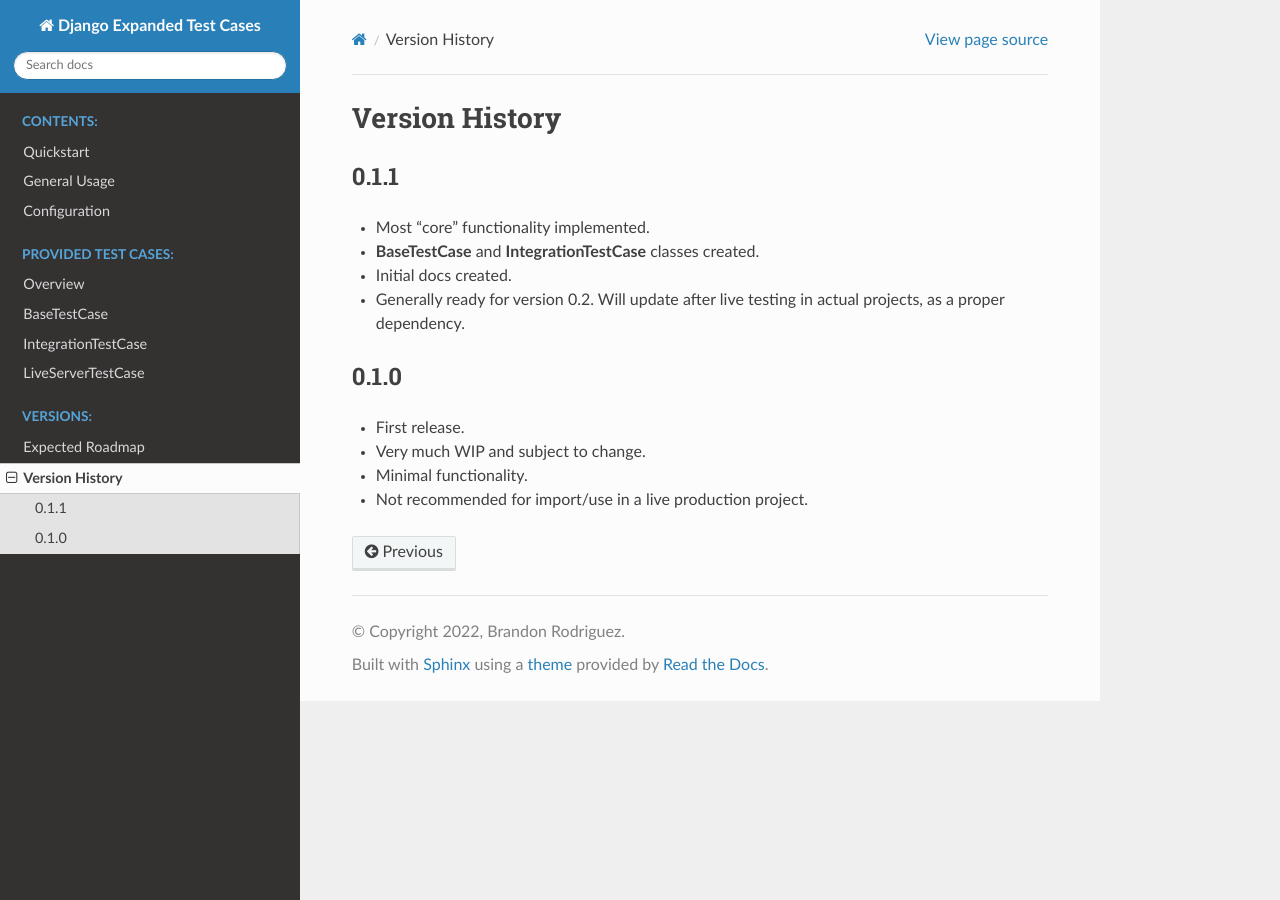
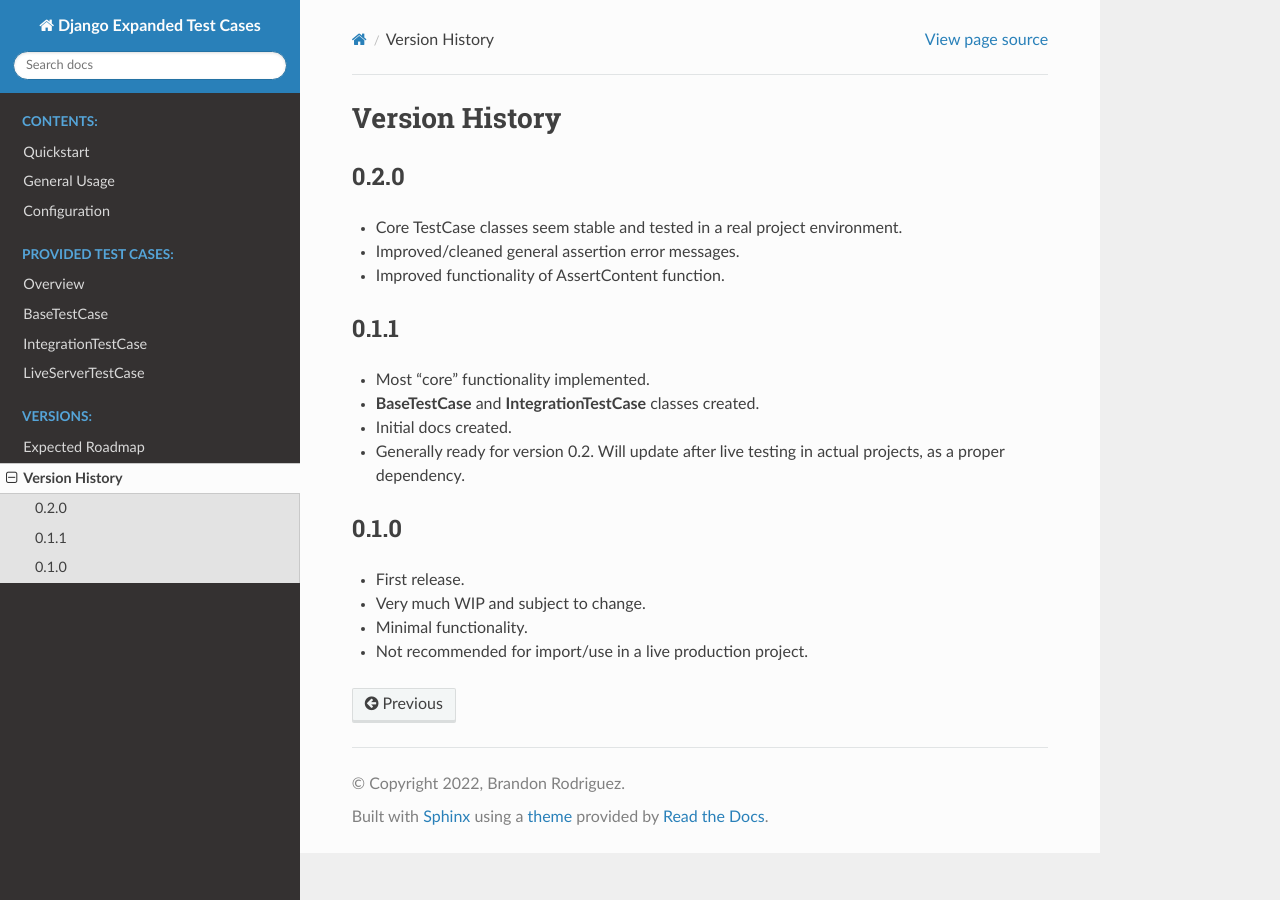
Before and after one commit to brodriguez8774/django-expanded-test-cases, a Sphinx documentation site: the page built from docs/source/version_history.rst, in a window 1280 px wide. Built offline with Sphinx 7.4.7 and the Read the Docs theme 2.0.0, drawn with Linux system fonts in a browser that asks for light colours.

Commit message:
Update project versioning info

```diff
--- a/docs/source/conf.py
+++ b/docs/source/conf.py
@@ -25,7 +25,7 @@ copyright = '2022, Brandon Rodriguez'
 author = 'Brandon Rodriguez'
 
 # The full version, including alpha/beta/rc tags
-release = '0.1.1'
+release = '0.2.0'
 
 
 # -- General configuration ---------------------------------------------------
--- a/docs/source/version_history.rst
+++ b/docs/source/version_history.rst
@@ -1,5 +1,12 @@
 Version History
 ***************
+
+
+0.2.0
+=====
+* Core TestCase classes seem stable and tested in a real project environment.
+* Improved/cleaned general assertion error messages.
+* Improved functionality of AssertContent function.
 
 
 0.1.1
--- a/pyproject.toml
+++ b/pyproject.toml
@@ -4,7 +4,7 @@ build-backend = 'setuptools.build_meta:__legacy__'
 
 [project]
 name = "django-expanded-test-cases"
-version = "0.1.1"
+version = "0.2.0"
 description = "Expands the existing Django TestCase class with extra functionality."
 readme = "readme.md"
 authors = [{ name = "Brandon Rodriguez", email = "brodriguez8774@gmail.com"}]
--- a/setup.cfg
+++ b/setup.cfg
@@ -1,6 +1,6 @@
 [metadata]
 name = django-expanded-test-cases
-version = 0.1.1
+version = 0.2.0
 description = Expands the existing Django TestCase class with extra functionality.
 long_description = file: readme.md
 url = https://github.com/brodriguez8774/django-expanded-test-cases
```
Also changed, not shown: docs/source/roadmap.rst (+0 -11 lines).
